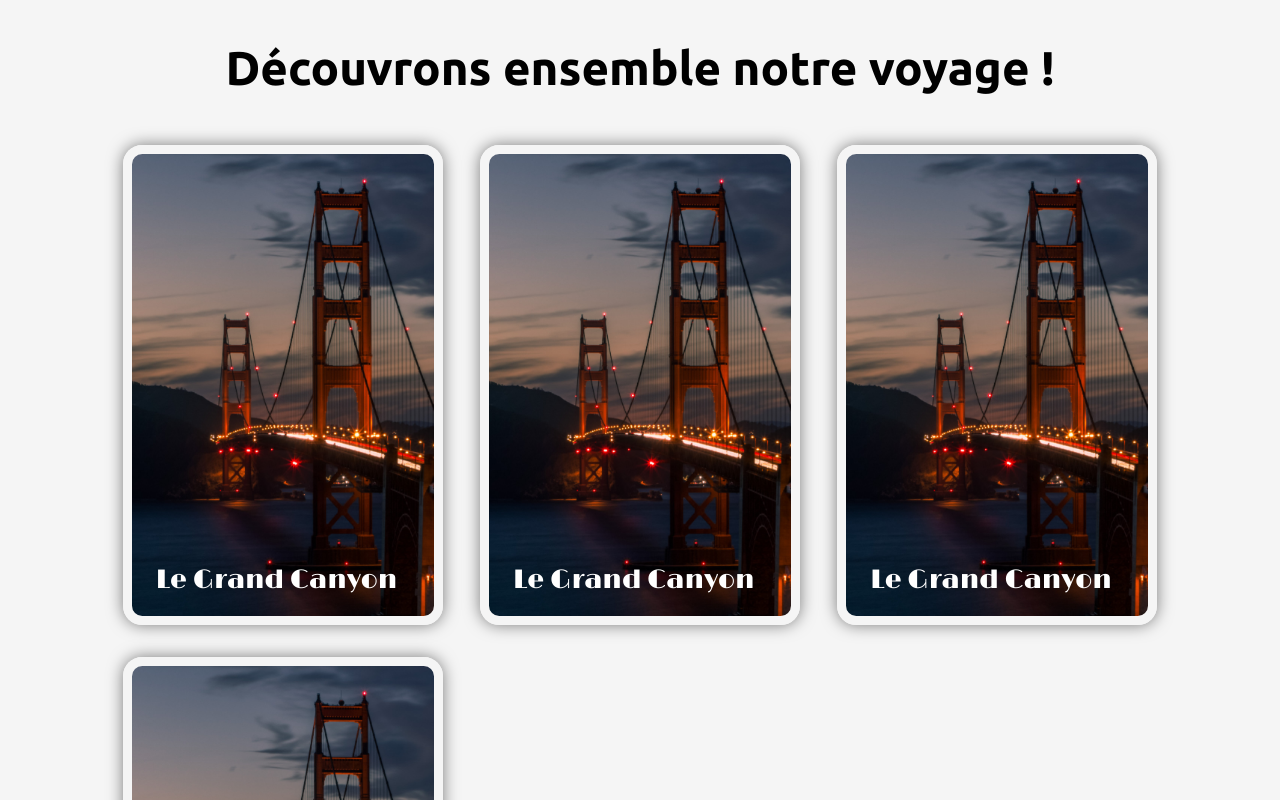
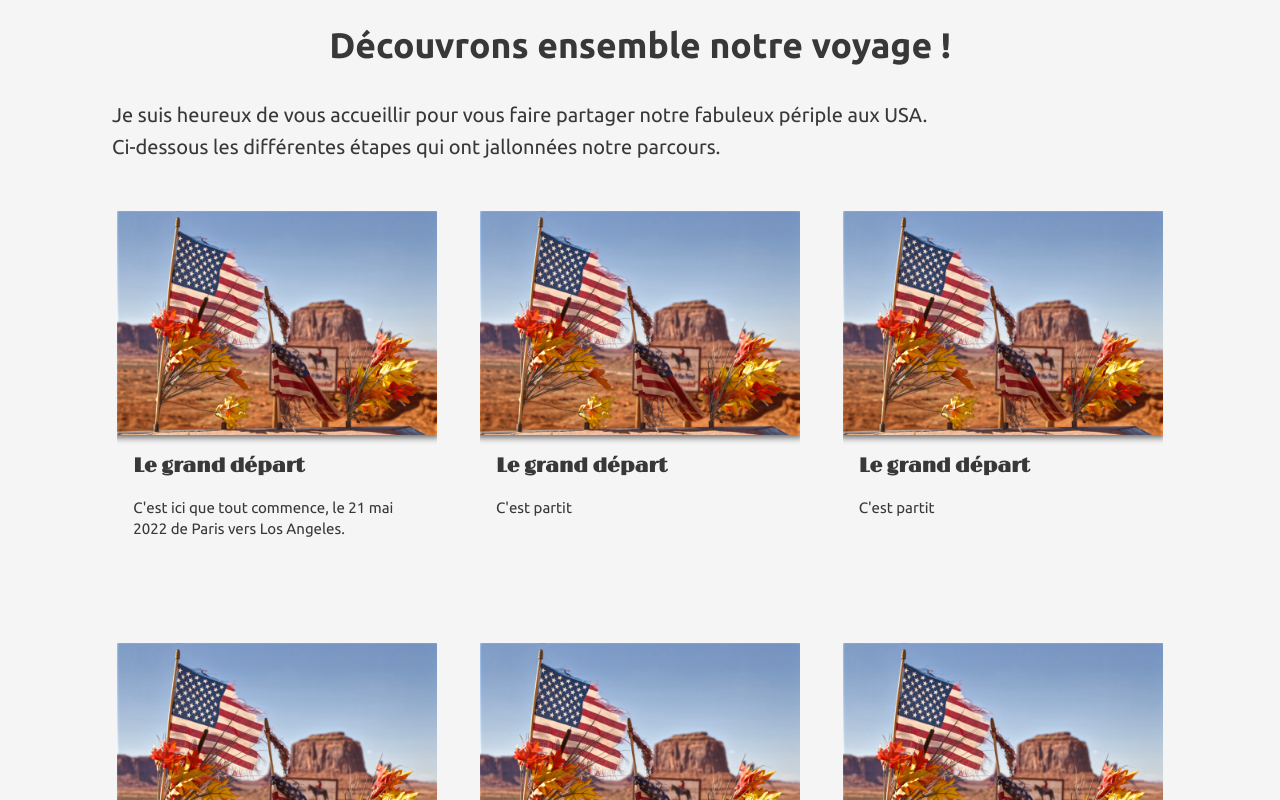
Before and after one commit to Lifad457/usa, a React (Vite) app: page / in a window 1280 px wide. Shown: the part 840-1640 px from the top of the page. Built offline with nearby package versions, Linux system fonts and the light colour scheme; a web font is replaced by a local one.

Commit message:
Update styles and components

```diff
--- /dev/null
+++ b/src/components/Card.jsx
@@ -0,0 +1,21 @@
+import { CardWrapper, TextWrapper } from "../styles/card.css";
+import PropTypes from "prop-types";
+
+export default function Card({ to, src, title, desc }) {
+  return (
+    <CardWrapper to={to}>
+        <img src={src} />
+        <TextWrapper>
+          <h2>{title}</h2>
+          <p>{desc}</p>
+        </TextWrapper>
+    </CardWrapper>
+  )
+}
+
+Card.propTypes = {
+  to: PropTypes.string.isRequired,
+  src: PropTypes.string.isRequired,
+  title: PropTypes.string.isRequired,
+  desc: PropTypes.string.isRequired
+};
--- a/src/pages/Index.jsx
+++ b/src/pages/Index.jsx
@@ -1,4 +1,6 @@
-import { MainContainer, TextWrapper, SectionContainer, Card, CardContainer  } from "../styles/index.css";
+import Card from "../components/Card";
+import monumentValley from "../assets/images/monument-valley.png";
+import { MainContainer, TextWrapper, SectionContainer, CardContainer  } from "../styles/index.css";
 
 export default function Index() {
     return (
@@ -18,19 +20,17 @@ export default function Index() {
 
             <SectionContainer>
                 <h1>Découvrons ensemble notre voyage !</h1>
+                <p>Je suis heureux de vous accueillir pour vous faire partager notre fabuleux périple aux USA.</p>
+                <p>Ci-dessous les différentes étapes qui ont jallonnées notre parcours.</p>
                 <CardContainer>
-                    <Card to='/'>
-                        <p>Le Grand Canyon</p>
-                    </Card>
-                    <Card to='/'>
-                        <p>Le Grand Canyon</p>
-                    </Card>
-                    <Card to='/'>
-                        <p>Le Grand Canyon</p>
-                    </Card>
-                    <Card to='/'>
-                        <p>Le Grand Canyon</p>
-                    </Card>
+                    <Card to='/' src={monumentValley} title="Le grand départ" desc="C'est ici que tout commence, le 21 mai 2022 de Paris vers Los Angeles."/>
+                    <Card to='/' src={monumentValley} title="Le grand départ" desc="C'est partit"/>
+                    <Card to='/' src={monumentValley} title="Le grand départ" desc="C'est partit"/>
+                    <Card to='/' src={monumentValley} title="Le grand départ" desc="C'est partit"/>
+                    <Card to='/' src={monumentValley} title="Le grand départ" desc="C'est partit"/>
+                    <Card to='/' src={monumentValley} title="Le grand départ" desc="C'est partit"/>
+                    <Card to='/' src={monumentValley} title="Le grand départ" desc="C'est partit"/>
+                    <Card to='/' src={monumentValley} title="Le grand départ" desc="C'est partit"/>
                 </CardContainer>
             </SectionContainer>
         </>
--- /dev/null
+++ b/src/styles/card.css.js
@@ -0,0 +1,41 @@
+import styled from "styled-components";
+import { Link } from "react-router-dom";
+
+export const CardWrapper = styled(Link)`
+    display: flex;
+    flex-direction: column;
+    margin: 0 auto;
+    width: 20rem;
+    height: 25rem;
+    cursor: pointer;
+    overflow: hidden;
+    text-decoration: none;
+    font-size: var(--fs-medium);
+    color: var(--clr-primary);
+
+    img {
+        transition: scale .8s ease-in-out;
+        box-shadow: 0 0 .4rem .2rem rgba(0, 0, 0, .6);
+    }
+
+    img:hover {
+        scale: 1.05;
+    }
+`
+export const TextWrapper = styled.div`
+    display: flex;
+    flex-direction: column;
+    padding: 1rem;
+
+    h2 {
+        font-family: var(--ff-secondary);
+        font-size: var(--fs-regular);
+    }
+
+    p {
+        font-family: var(--ff-primary);
+        font-size: var(--fs-small);
+        line-height: 1.4;
+        margin-block: 1rem;
+    }
+`
--- a/src/styles/footer.css.js
+++ b/src/styles/footer.css.js
@@ -1,8 +1,9 @@
 import styled from "styled-components";
 
 export const FooterContainer = styled.footer`
-    background-color: #e97878;
+    background-color: var(--clr-primary);
     padding: 2rem;
     text-align: center;
+    color: white;
     margin-top: 5rem;
 `
--- a/src/styles/global.css.js
+++ b/src/styles/global.css.js
@@ -12,6 +12,7 @@ export const GlobalStyle = createGlobalStyle`
         --ff-secondary: 'Limelight', sans-serif;
         --ff-tertiary: "Great Vibes", cursive;
         --ff-header: "Abril Fatface", serif;
+
         --fw-light: 300;
         --fw-regular: 400;
         --fw-medium: 500;
@@ -25,6 +26,10 @@ export const GlobalStyle = createGlobalStyle`
         --fs-regular: clamp(1.13rem, 1.08rem + 0.22vw, 1.25rem);
         --fs-small: clamp(0.94rem, 0.94rem, 0.94rem);
         --fs-extra-small: clamp(0.70rem, 0.81rem + -0.13vw, 0.78rem);
+
+        --clr-primary: #383838;
+        --clr-secondary: #f5f5f5;
+        --clr-black: #000;
     }
 
     body {
--- a/src/styles/index.css.js
+++ b/src/styles/index.css.js
@@ -6,7 +6,7 @@ export const MainContainer = styled.main`
     background: url(${hero}) no-repeat center top/cover;
     height: 100vh;
     height: 100dvh;
-    color: whitesmoke;
+    color: var(--clr-secondary);
 `
 export const TextWrapper = styled.div`
     display: flex;
@@ -40,46 +40,29 @@ export const TextWrapper = styled.div`
 export const SectionContainer = styled.section`
     display: flex;
     flex-direction: column;
-    flex-wrap: wrap;
     padding: 2rem;
+    max-width: 70rem;
+    margin: 0 auto;
+    font-family: var(--ff-primary);
+    color: var(--clr-primary);
+    margin-block: 2rem;
 
-    h1 {
-        font-family: var(--ff-primary);
-        font-size: var(--fs-large);
+    & > h1 {
+        font-size: var(--fs-medium-large);
         text-align: center;
-        margin-block: 3rem;
         line-height: 1.2;
+        margin-bottom: 2rem;
+    }
+
+    & > p {
+        font-size: var(--fs-regular);
+        text-align: left;
+        line-height: 1.6;
     }
 `
 export const CardContainer = styled.div`
     display: grid;
-    grid-template-columns: repeat(auto-fit, minmax(18rem, 1fr));
+    grid-template-columns: repeat(auto-fit, minmax(19rem, 1fr));
     grid-gap: 2rem;
-    width: 65rem;
-    margin: 0 auto;
+    margin-top: 3rem;
 `
-export const Card = styled.div`
-    display: flex;
-    flex-direction: column;
-    justify-content: flex-end;
-    margin: 0 auto;
-    padding: 1rem 1.5rem;
-    width: 20rem;
-    height: 30rem;
-
-    font-size: var(--fs-medium);
-    color: #ffffff;
-
-    border-radius: 1.2rem;
-    border: .6rem solid whitesmoke;
-    box-shadow: 0 0 1rem rgba(0, 0, 0, 0.5);
-    background: url(${hero}) no-repeat left center/cover;
-
-    cursor: pointer;
-    text-decoration: none;
-
-    p {
-        font-family: var(--ff-secondary);
-        font-size: var(--fs-medium);
-    }
-`
```
Also changed, not shown: src/components/PostCard.jsx (deleted, +0 -10 lines), src/styles/post-card.css.js (deleted, +0 -52 lines).
